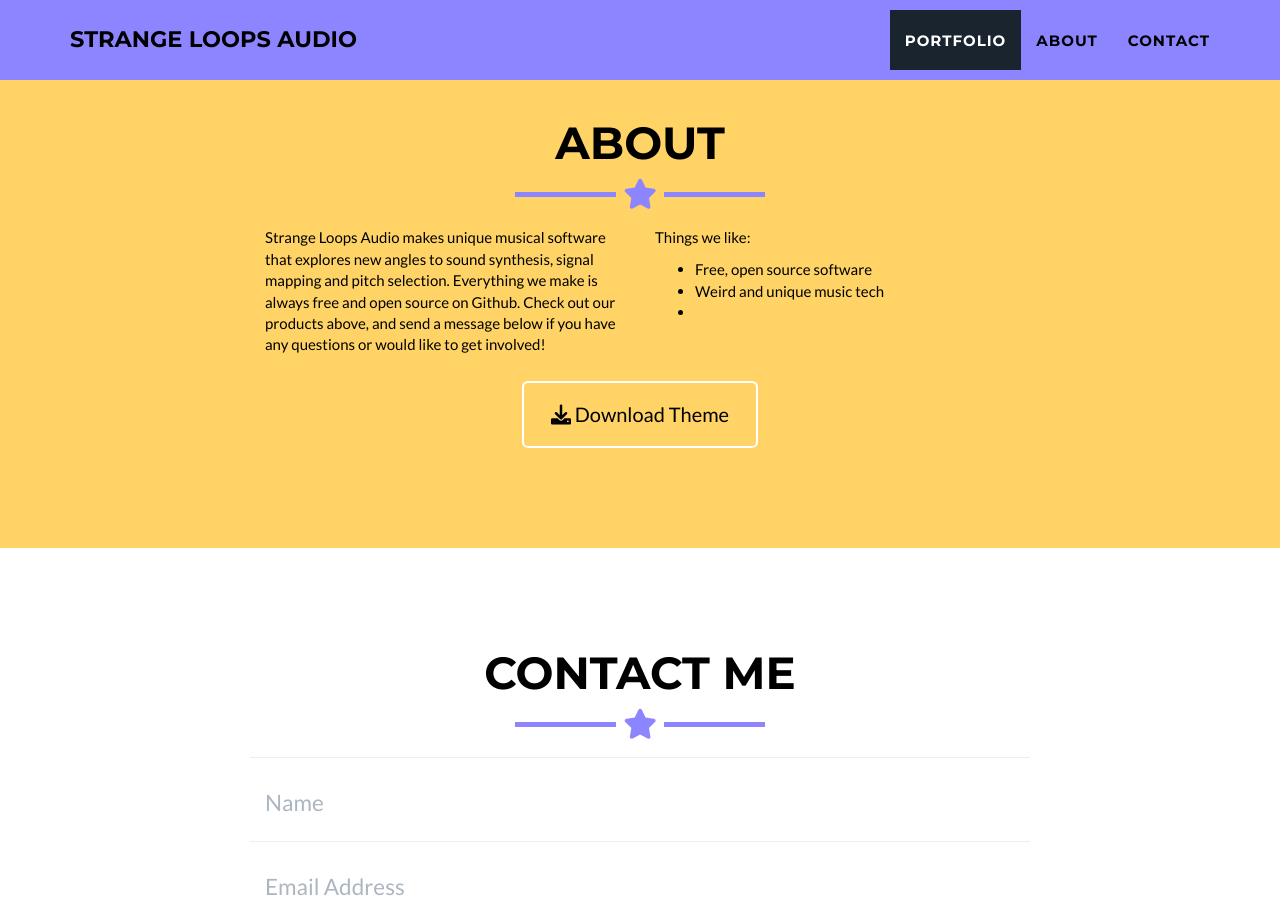
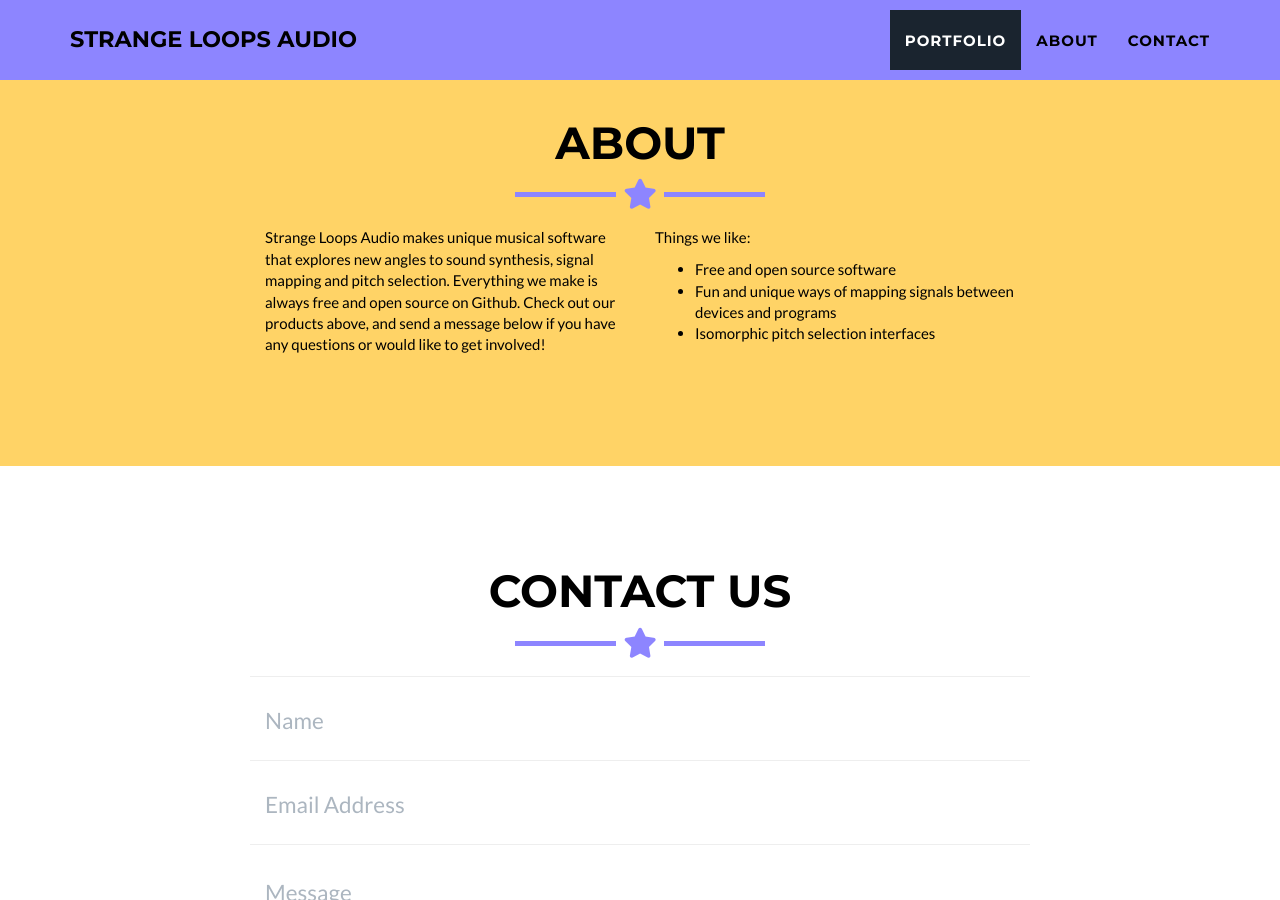
Before and after one commit to StrangeLoopsAudio/StrangeLoopsAudio.github.io, a Jekyll site: the page built from _posts/2023-10-09-standardinput.markdown, in a window 1280 px wide and 900 px high, scrolled down 1353 px. Built offline with Jekyll 4.4.1, drawn with Linux system fonts in a browser that asks for light colours.

Commit message:
even more filled in

```diff
--- a/_includes/about.html
+++ b/_includes/about.html
@@ -14,15 +14,10 @@
       <div class="col-lg-4">
         <p>Things we like:</p>
         <ul>
-          <li>Free, open source software</li>
-          <li>Weird and unique music tech</li>
-          <li></li>
+          <li>Free and open source software</li>
+          <li>Fun and unique ways of mapping signals between devices and programs</li>
+          <li>Isomorphic pitch selection interfaces</li>
         </ul>
-      </div>
-      <div class="col-lg-8 col-lg-offset-2 text-center">
-        <a href="https://github.com/jeromelachaud/freelancer-theme" class="btn btn-lg btn-outline">
-          <i class="fa fa-download"></i> Download Theme
-        </a>
       </div>
     </div>
   </div>
--- a/_includes/contact_static.html
+++ b/_includes/contact_static.html
@@ -3,7 +3,7 @@
   <div class="container">
     <div class="row">
       <div class="col-lg-12 text-center">
-        <h2>Contact Me</h2>
+        <h2>Contact Us</h2>
         <hr class="star-primary">
       </div>
     </div>
--- a/_includes/modals.html
+++ b/_includes/modals.html
@@ -18,6 +18,11 @@
             <img src="img/portfolio/{{ post.img }}" class="img-responsive img-centered" alt="{{ post.alt }}">
             {% if post.description %}
             <p>{{ post.description }}</p>
+            <div class="col-lg-8 col-lg-offset-2 text-center">
+              <a href="{{ post.link }}" class="btn btn-lg btn-outline">
+              <i class="fa fa-download"></i> Downloads
+              </a>
+            </div>
             {% endif %}
             <ul class="list-inline item-details">
               {% if post.client %}
--- a/_posts/2023-10-09-standardinput.markdown
+++ b/_posts/2023-10-09-standardinput.markdown
@@ -5,6 +5,7 @@ date: 2023-10-09
 img: stdinput.png
 alt: image-alt
 project-date: April 2014
-category: Signal mapping
-description: Use this area of the page to describe your project. Lorem ipsum dolor sit amet, consectetur adipisicing elit. Mollitia neque assumenda ipsam nihil, molestias magnam, recusandae quos quis inventore quisquam velit asperiores, vitae? Reprehenderit soluta, eos quod consequuntur itaque. Nam.
+category: Signal Mapping
+link: https://github.com/StrangeLoopsAudio/StandardInput_M4L/releases/latest
+description: A Max for Live device that exposes mouse and trackpad signals as mappable modulators in Ableton Live.
 ---
```
Also changed, not shown: _posts/2023-10-09-grainbow.markdown (+3 -4 lines), _posts/2023-10-09-harmonigon.markdown (+3 -4 lines).
